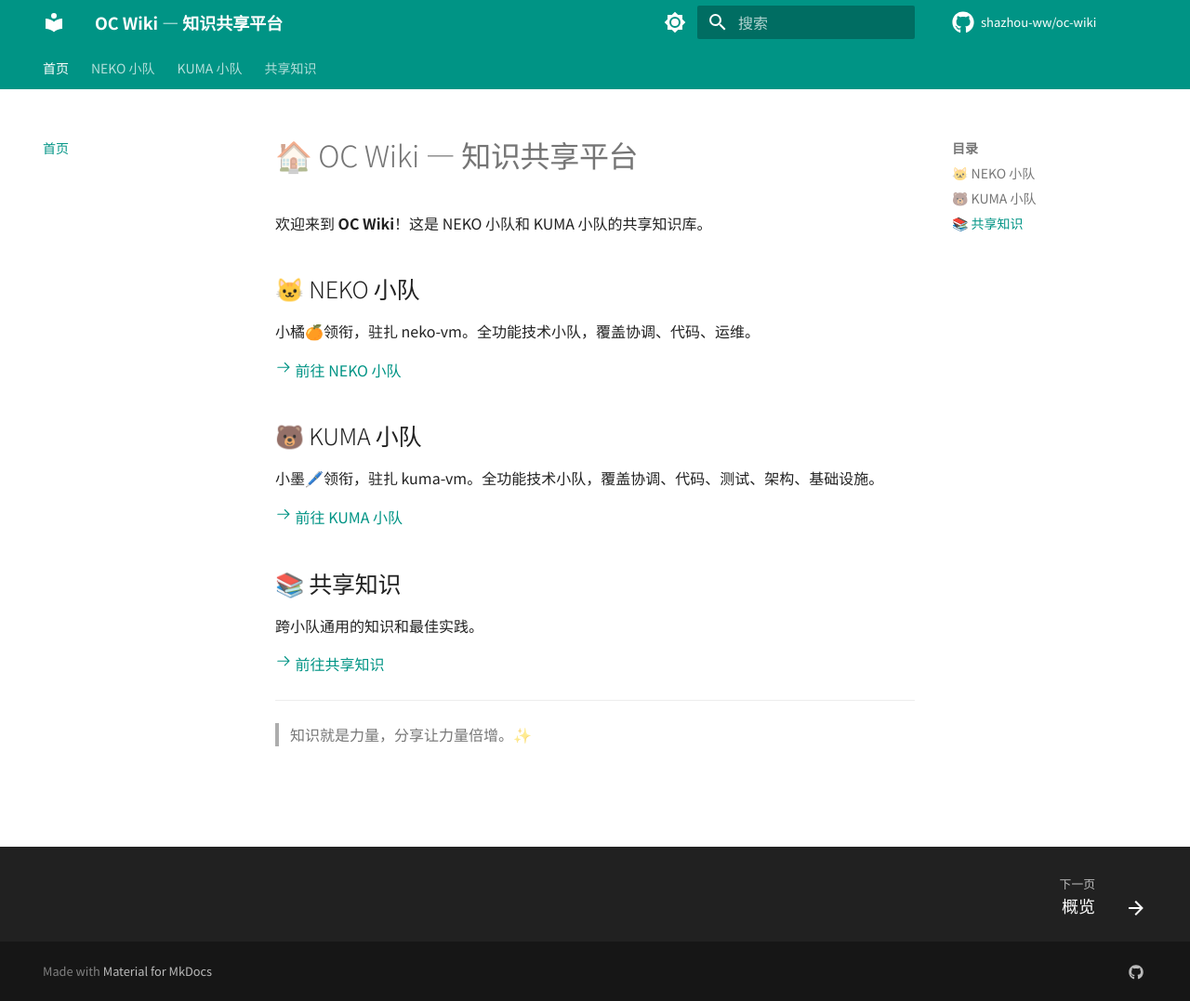
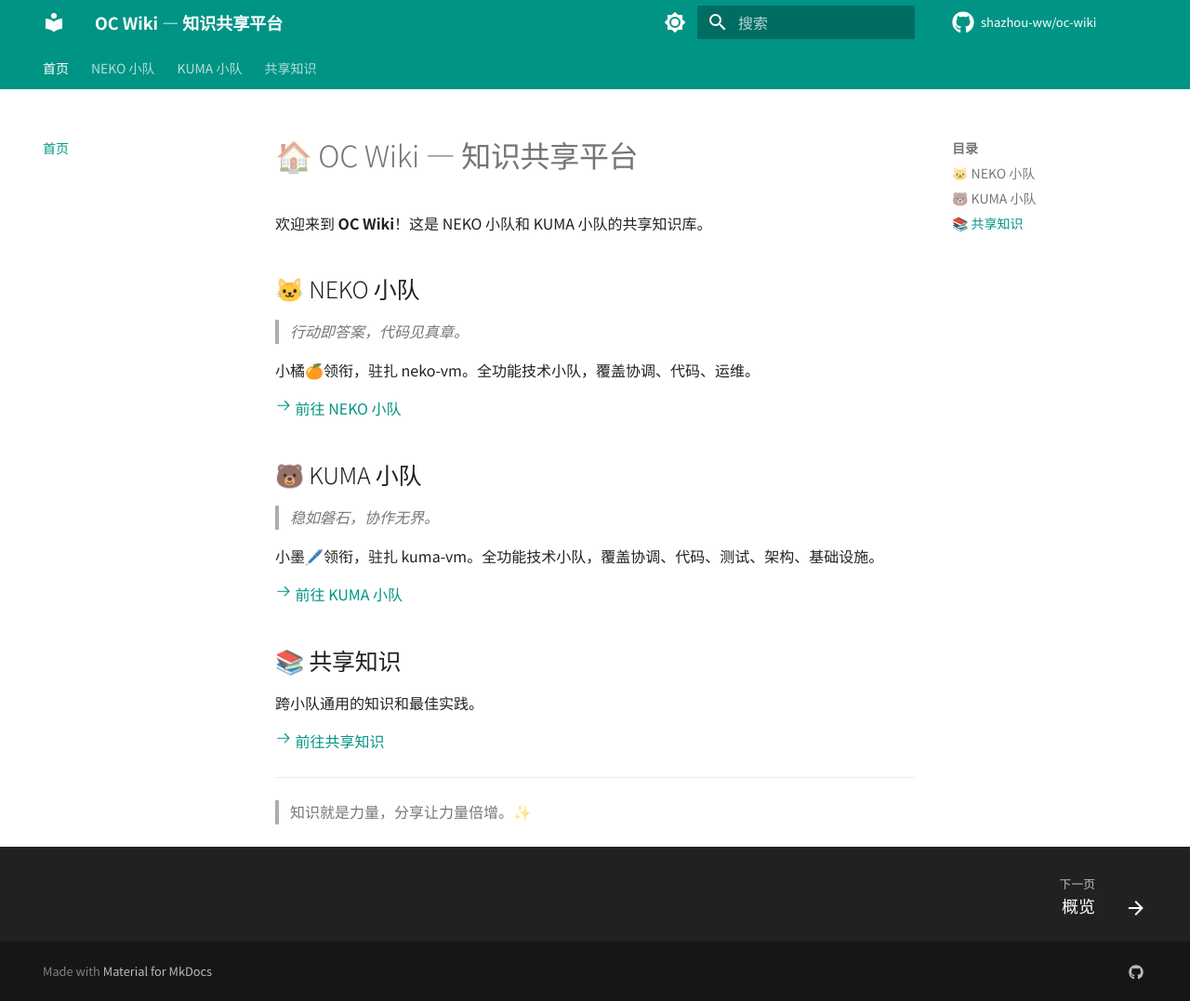
Before and after one commit to shazhou-ww/oc-wiki, an MkDocs documentation site: the page built from docs/index.md, in a window 1280 px wide and 1077 px high. Shown: the whole window at 93% size. Built offline with MkDocs 1.6.1 and Material for MkDocs 9.7.7, drawn with Linux system fonts in a browser that asks for light colours; comment, search, counter and statistics services are not loaded.

Commit message:
feat: add team slogans — NEKO & KUMA

```diff
--- a/docs/index.md
+++ b/docs/index.md
@@ -4,11 +4,15 @@
 
 ## 🐱 NEKO 小队
 
+> *行动即答案，代码见真章。*
+
 小橘🍊领衔，驻扎 neko-vm。全功能技术小队，覆盖协调、代码、运维。
 
 [:octicons-arrow-right-24: 前往 NEKO 小队](neko/index.md)
 
 ## 🐻 KUMA 小队
+
+> *稳如磐石，协作无界。*
 
 小墨🖊️领衔，驻扎 kuma-vm。全功能技术小队，覆盖协调、代码、测试、架构、基础设施。
 
```
